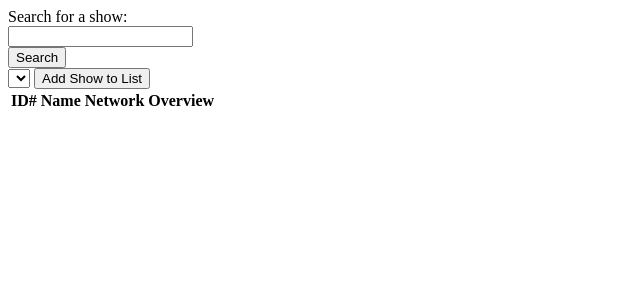
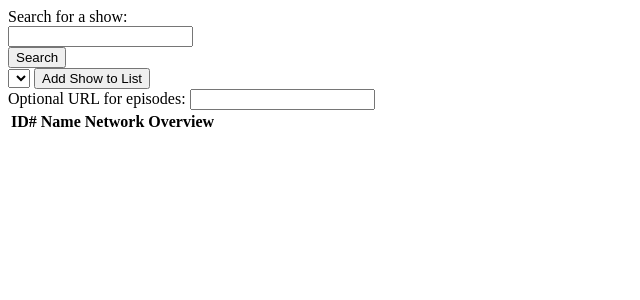
Before and after one commit to jk12559/TVRecording, a Flask app: page /addShow in a window 1280 px wide. Shown: the top 300 px of the page, without its empty margins (0-640 px from the left). Run offline with Flask 2, Linux system fonts and the light colour scheme; lists and menus that the app fills with data are empty; parts of the project's set-up code (start-up, migrations or seed data) failed here and were passed over.

Commit message:
added ability to enter a URL

```diff
--- a/TVRecording/TVRecording/dbPrep.sql
+++ b/TVRecording/TVRecording/dbPrep.sql
@@ -3,7 +3,8 @@ drop table if exists episodes;
 
 create table shows (
   id integer primary key,
-  name text not null
+  name text not null,
+  url text
 );
 
 create table episodes (
--- a/TVRecording/TVRecording/static/scripts/addShow.js
+++ b/TVRecording/TVRecording/static/scripts/addShow.js
@@ -41,8 +41,10 @@ function displayResultsTable(data) {
 
 function addToDB() {
     var selection = document.getElementById('showSelection').value;
+    var url = document.getElementById('showUrl').value;
     var request = new XMLHttpRequest();
     request.open('POST', '/addToDB');
+    request.setRequestHeader('content-type', 'application/json');
     request.onreadystatechange = function () {
         if (request.readyState == 4) {
             window.opener.getShowList();
@@ -50,5 +52,5 @@ function addToDB() {
             window.close();
         }
     }
-    request.send(selection);
+    request.send([selection, url]);
 }
--- a/TVRecording/TVRecording/templates/addShow.html
+++ b/TVRecording/TVRecording/templates/addShow.html
@@ -16,6 +16,9 @@
         <select id="showSelection"></select>
         <button onclick="addToDB()">Add Show to List</button>
     </div>
+    <div>
+        Optional URL for episodes: <input type="text" id="showUrl" />
+    </div>
     <div id="searchResults">
         <table id="searchResultsTable">
             <thead>
--- a/TVRecording/TVRecording/views.py
+++ b/TVRecording/TVRecording/views.py
@@ -16,11 +16,11 @@ loginInfo = {"apikey": "7E99A86F07764359", "username": "jk12559", "userkey": "67
 @app.route('/')
 def home():
     """Renders the home page."""
-   # with app.open_resource('dbPrep.sql', mode = 'r') as f:
-   #     db = sqlite3.connect(os.path.join(app.root_path, 'tvrecording.db'))
-   #     db.cursor().executescript(f.read())
-   #     db.commit()
-   #     db.close()
+    with app.open_resource('dbPrep.sql', mode = 'r') as f:
+        db = sqlite3.connect(os.path.join(app.root_path, 'tvrecording.db'))
+        db.cursor().executescript(f.read())
+        db.commit()
+        db.close()
     return render_template(
         'index.html'
     )
@@ -47,11 +47,13 @@ def showSearch():
 def addToDB():
     db = sqlite3.connect(os.path.join(app.root_path, 'tvrecording.db'))
     c = db.cursor()
-    show = request.data
+    show, url = tuple(request.data.split(','))
     showSpace = show.find(' ')
     showID = show[:showSpace]
     showName = show[showSpace+3:]
-    c.execute('INSERT OR IGNORE INTO SHOWS (ID, NAME) VALUES ({ID}, {NAME})'.format(ID = showID, NAME = sQ(showName)))
+    c.execute('INSERT OR IGNORE INTO SHOWS (ID, NAME, URL) VALUES ({ID}, {NAME}, {URL})'.format(ID = showID,
+                                                                                                NAME = sQ(showName),
+                                                                                                URL = sQ(url)))
 
     episodes = getEpisodes(showID)
     for episode in episodes:
@@ -79,7 +81,7 @@ def showList():
 @app.route('/episodeList')
 def episodeList():
     db = sqlite3.connect(os.path.join(app.root_path, 'tvrecording.db'))
-    episodes = pd.read_sql('SELECT * FROM EPISODES WHERE RECORDED = 0 ORDER BY DATE_AIRED ASC', db)
+    episodes = pd.read_sql('SELECT A.*, B.URL FROM EPISODES AS A LEFT JOIN SHOWS AS B ON A.SHOW_NAME = B.NAME WHERE A.RECORDED = 0 ORDER BY A.DATE_AIRED ASC', db)
     db.close()
     return episodes.T.to_json()
 
```
Also changed, not shown: TVRecording/TVRecording/static/scripts/main.js (+10 -4 lines).
